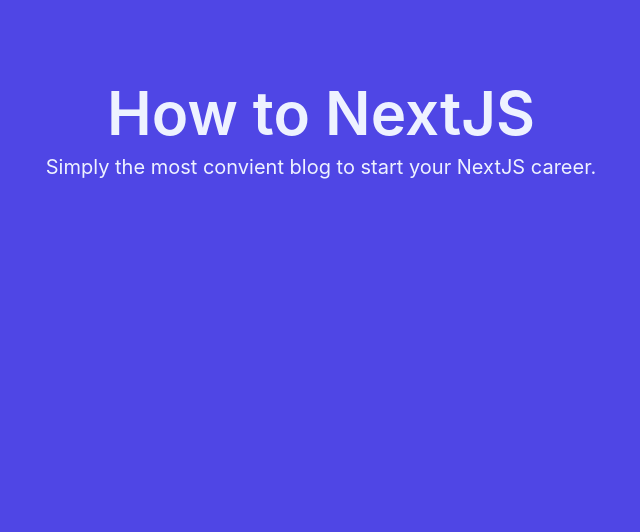
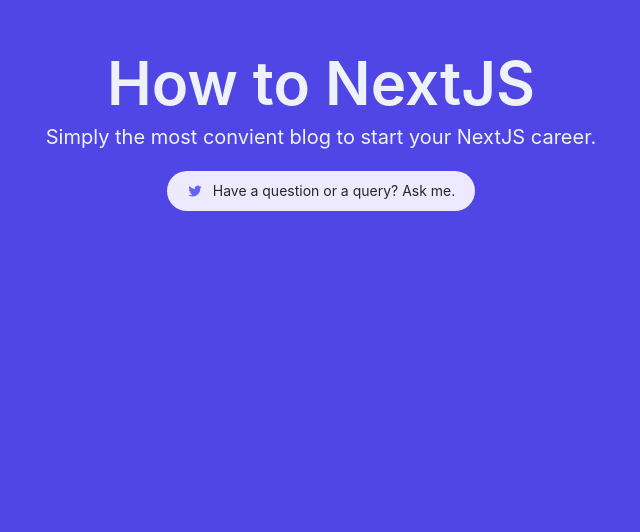
Before and after one commit to codeoholic/howtonextjs.com, a Next.js app: page / in a window 1280 px wide. Shown: the part 268-800 px from the top of the page, without its empty margins (319-959 px from the left). Built offline with nearby package versions, Linux system fonts and the light colour scheme.

Commit message:
feat: link button to twitter

```diff
--- a/pages/index.js
+++ b/pages/index.js
@@ -1,3 +1,4 @@
+import Link from 'next/link'
 import Script from 'next/script'
 
 import Footer from "../components/footer"
@@ -13,13 +14,21 @@
 				description="Start your NextJS journey today for free."
 			/>
 			<Script src="https://platform.twitter.com/widgets.js" strategy="lazyOnload" />
-			<div className="p-5 md:p-0 aspect-square md:h-screen bg-indigo-600 w-full items-center justify-center flex flex-col text-center">
+			<div className="p-5 md:p-0 h-screen bg-indigo-600 w-full items-center justify-center flex flex-col text-center">
 				<div className="">
 					<h1 className="text-3xl md:text-6xl text-indigo-50 font-semibold">How to NextJS</h1>
 				</div>
 				<div className="mt-2.5">
 					<h2 className="text-sm md:text-xl text-indigo-50">Simply the most convient blog to start your NextJS career.</h2>
 				</div>
+				<Link href="https://twitter.com/howtonextjs" passHref target="_blank">
+					<div className="rounded-full bg-violet-100 px-5 py-2.5 mt-5 flex gap-2.5 items-center">
+						<div className="h-4 w-4 relative">
+							<img src="/twitter.svg" alt="twitter_icon"/>
+						</div>
+						<p className="text-xs md:text-sm text-zinc-800">Have a question or a query? Ask me.</p>
+					</div>
+				</Link>
 			</div>
 			<div className="container mx-auto py-5 px-5 md:px-0">
 				<div className="text-lg md:text-3xl text-zinc-700 font-semibold">Why you should learn NextJS?</div>
```
